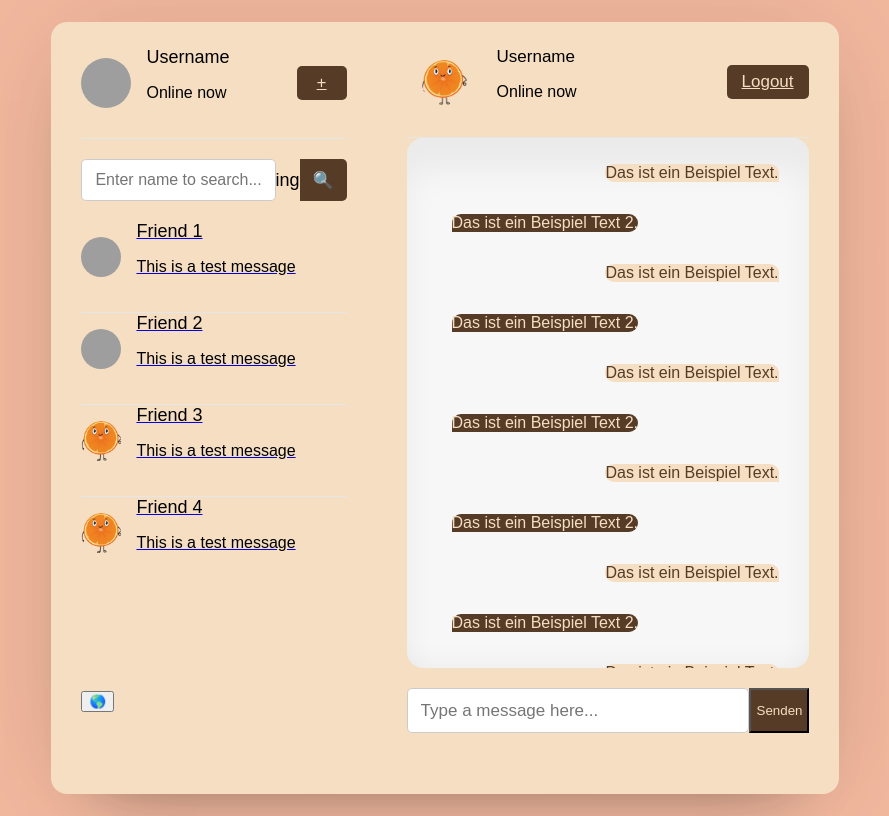
After one commit to nhcamtu6997/4Chatten, a PHP site: page /ListeUndChat.php in a window 1280 px wide. The commit adds this page. Shown: the whole page, without its empty margins (195-1084 px from the left). Run offline with PHP 8.4, Linux system fonts and the light colour scheme; grey boxes are pictures that could not be loaded.

Commit message:
Add und Chat update raw

```diff
--- /dev/null
+++ b/ListeUndChat.php
@@ -0,0 +1,166 @@
+<! DOCTYPE html>
+	<html lang="en">
+	<head>
+		<meta charset="UTF-8">
+		<meta name="viewport" content="width=device-width, initial-scale=1.0">
+		<meta http-equiv="X-UA Compatible" content="ie=edge">
+		<title>4Chatten</title>
+		<link rel="stylesheet" href="css/myStyles.css" type="text/css">
+	</head>
+	<body style="font-family: sans-serif">
+	<div class="wrapper">
+			<section class="friends">
+				<header>
+					<div class="content">
+						<img src="ProfilePicture.jpg" alt="">
+					<div class="details">
+						<span>Username</span>
+						<p>Online now</p>
+					</div>
+					</div>
+					<a href="#" class="Addfriend">&#43;</a>
+				</header>
+				<div class="search">
+					<span class="text">Select user to start chatting</span>
+					<input type="text" placeholder="Enter name to search...">
+					<button>&#x1F50D;</button>
+				</div>
+				<div class="friendslist">
+					<a href="#">
+						<div class="content">
+							<img src="ProfilePicture.jpg" alt="">
+						<div class="details">
+							<span>Friend 1</span>
+							<p>This is a test message</p>
+						</div>
+						</div>
+					</a>
+					<a href="#">
+						<div class="content">
+							<img src="ProfilePicture.jpg" alt="">
+						<div class="details">
+							<span>Friend 2</span>
+							<p>This is a test message</p>
+						</div>
+						</div>
+					</a>
+					<a href="#">
+						<div class="content">
+							<img src="images/ava.png" alt="">
+						<div class="details">
+							<span>Friend 3</span>
+							<p>This is a test message</p>
+						</div>
+						</div>
+					</a>
+					<a href="#">
+						<div class="content">
+							<img src="images/ava.png" alt="">
+						<div class="details">
+							<span>Friend 4</span>
+							<p>This is a test message</p>
+						</div>
+						</div>
+					</a>
+					<a href="#">
+						<div class="content">
+							<img src="images/ava.png" alt="">
+						<div class="details">
+							<span>Friend 5</span>
+							<p>This is a test message</p>
+						</div>
+						</div>
+					</a>
+				</div>
+				<div class="FriendlistBottom">
+  				<button>&#x1F30E;</button>
+				</div>
+
+			</section>
+			<section class="chat">
+				<header>
+					<div class="content">
+						<img src="images/ava.png" alt="">
+					<div class="details">
+						<span>Username</span>
+						<p>Online now</p>
+					</div>
+					</div>
+					<a href="#" class="logout">Logout</a>
+				</header>
+				<div class="chatfenster">
+					<div class="chat-senden">
+						<div class="details">
+						<p>Das ist ein Beispiel Text.</p>
+						</div>
+					</div>
+					<div class="chat-empfangen">
+						<img src="" alt="">
+						<div class="details">
+						<p>Das ist ein Beispiel Text 2.</p>
+						</div>
+					</div>
+				<div class="chat-senden">
+						<div class="details">
+						<p>Das ist ein Beispiel Text.</p>
+						</div>
+					</div>
+					<div class="chat-empfangen">
+						<img src="" alt="">
+						<div class="details">
+						<p>Das ist ein Beispiel Text 2.</p>
+						</div>
+					</div>
+				<div class="chat-senden">
+						<div class="details">
+						<p>Das ist ein Beispiel Text.</p>
+						</div>
+					</div>
+					<div class="chat-empfangen">
+						<img src="" alt="">
+						<div class="details">
+						<p>Das ist ein Beispiel Text 2.</p>
+						</div>
+					</div>
+				<div class="chat-senden">
+						<div class="details">
+						<p>Das ist ein Beispiel Text.</p>
+						</div>
+					</div>
+					<div class="chat-empfangen">
+						<img src="" alt="">
+						<div class="details">
+						<p>Das ist ein Beispiel Text 2.</p>
+						</div>
+					</div>
+					<div class="chat-senden">
+						<div class="details">
+						<p>Das ist ein Beispiel Text.</p>
+						</div>
+					</div>
+					<div class="chat-empfangen">
+						<img src="" alt="">
+						<div class="details">
+						<p>Das ist ein Beispiel Text 2.</p>
+						</div>
+					</div>
+					<div class="chat-senden">
+						<div class="details">
+						<p>Das ist ein Beispiel Text.</p>
+						</div>
+					</div>
+					<div class="chat-empfangen">
+						<img src="" alt="">
+						<div class="details">
+						<p>Das ist ein Beispiel Text 2.</p>
+						</div>
+					</div>
+				</div>
+				<form action="#" class="typing-area">
+				<input type="text" placeholder="Type a message here...">
+				<button>Senden</button>
+				</form>
+			</section>
+		</div>
+	</body>
+	</html>
--- a/css/myStyles.css
+++ b/css/myStyles.css
@@ -8,10 +8,11 @@ body{
 
 .wrapper{
 	background: #F5DEC1;
-	width: 450px;
+	max-width: 900px;
 	border-radius: 16px;
 	box-shadow: 0 0 128px 0 rgba(0,0,0,0.1),
 		    0 32px 64px -48px rgba(0,0,0,0.5);
+	display: flex;
 }
 .form{
 	padding:25px 30px;
@@ -105,3 +106,227 @@ body{
 .form .link a:hover{
 	text-decoration: underline;
 }
+.friends{
+	padding: 25px 30px;
+	flex: 2;
+}
+.friends header,
+.friendslist a{
+	display: flex;
+	align-items: center;
+	padding-bottom: 20px;
+	justify-content: space-between;
+	border-bottom: 1px solid #e6e6e6;
+}
+.friends .FriendlistBottom{
+	margin-top: 120px;
+}
+.wrapper img{
+	object-fit:cover;
+	border-radius: 50%;
+}
+:is(.friends, .friendslist, .chat) .content{
+	display: flex;
+	align-items: center;
+}
+.friends header .content img{
+	height: 50px;
+	width: 50px;
+}
+:is(.friends, .friendslist, .chat, .addFriend) .details{
+	color: #000;
+	margin-left: 15px;
+}
+:is(.friends, .friendslist) .details span{
+	font-size: 18px;
+	font-weight: 500;
+	margin-right: 20px;
+}
+.friends header .Addfriend{
+	color: #F5DEC1;
+	font-size: 17px;
+	padding: 7px 20px;
+	background: #563C26;
+	border-radius: 5px;
+	cursor: pointer;
+}
+.friends .search{
+	margin: 20px 0;
+	display: flex;
+	align-items: center;
+	justify-content: space-between;
+}
+.friends .search .text{
+	font-size: 18px;
+}
+.friends .search input{
+	position: absolute;
+	height: 42px;
+	width: 195px;
+	border: 1px solid #ccc;
+	padding: 0 13px;
+	font-size: 16px;
+	border-radius: 5px;
+}
+.friends .search button{
+	width: 47px;
+	height: 42px;
+	border: none;
+	outline: none;
+	color: #F5DEC1;
+	background: #563C26;
+	cursor: pointer;
+	font-size: 17px;
+	border-radius: 0 5px 5px 0;
+}
+.friendslist{
+	max-height: 350px;
+	overflow-y: auto;
+}
+:is(.friendslist, .chatfenster)::-webkit-scrollbar{
+	width: 0px;
+}
+.friendslist a{
+	padding-right: 15px;
+}
+.friendslist a .content img{
+	height: 40px;
+	width: 40px;
+}
+.chat{
+	padding: 25px 30px;
+	flex: 1;
+}
+.chat header{
+	display: flex;
+	align-items: center;
+	padding-bottom: 20px;
+	justify-content: space-between;
+	border-bottom: 1px solid #e6e6e6;
+}
+.chat header .logout{
+	color: #F5DEC1;
+	font-size: 17px;
+	padding: 7px 15px;
+	background: #563C26;
+	border-radius: 5px;
+	cursor: pointer;
+}
+.chat header .content img{
+	height: 45px;
+	width: 45px;
+	margin: 0 15px;
+}
+.chat header span{
+	font-size: 17px;
+	font-weight: 500;
+}
+.chatfenster{
+	height: 500px;
+	overflow-y: auto;
+	background: #f7f7f7;
+	border-radius: 16px;
+	padding: 10px 30px 20px 30px;
+	box-shadow: inset 0 32px 32px rgb(0 0 0 / 5%),
+		    inset 0 -32px 32px -32px rgb(0 0 0 / 5%);
+}
+.chatfenster .chat{
+	margin: 15px 0
+}
+.chatfenster .chat p{
+	word-wrap: break-word;
+	padding: 8px 16px;
+	box-shadow: 0 0 32px rgb(0 0 0 / 8%),
+		    0 16px 16px -16px rgb(0 0 0 / 10%);
+}
+.chatfenster .chat-senden{
+	display: flex;
+}
+.chat-senden .details{
+	margin-left: auto;
+	max-width: calc(100% - 130px);
+}
+.chat-senden .details p{
+	background: #F5DEC1;
+	color: #563C26;
+	border-radius: 18px 18px 0 18px;
+}
+.chatfenster .chat-empfangen{
+	display: flex;
+}
+.chat-empfangen .details{
+	margin-right: auto;
+	max-width: calc(100% - 130px);
+}
+.chat-empfangen .details p{
+	background: #563C26;
+	color: #F5DEC1;
+	border-radius: 18px 18px 18px 0px;
+}
+.chat .typing-area{
+	padding: 20px 0px;
+	display: flex;
+	justify-content: space-between;
+}
+.typing-area input{
+	height: 45px;
+	width: 342px;
+	font-size: 17px;
+	border: 1px solid #ccc;
+	padding: 0 13px;
+	border-radius: 5px
+}
+.addFriend{
+	padding: 25px 30px;
+}
+.addFriend header{
+	display: flex;
+	align-items: center;
+	padding-bottom: 20px;
+	justify-content: space-between;
+	border-bottom: 1px solid #e6e6e6;
+}
+.addFriend .addFriend-area{
+	padding: 30px 0px;
+	display: flex;
+	justify-content: space-between;
+}
+.addFriend-area input{
+	margin-top: 180px;
+	height: 45px;
+	width: 343px;
+	font-size: 17px;
+	border: 1px solid #ccc;
+	padding: 0 13px;
+	border-radius: 5px
+}
+.typing-area button{
+	width: 60px;
+	background: #563C26;
+	color: #F5DEC1;
+	cursor: pointer;
+}
+.addFriend-area button{
+	margin-top: 180px;
+	width: 60px;
+	background: #563C26;
+	color: #F5DEC1;
+	cursor: pointer;
+}
+.addFriend header .logout{
+	color: #F5DEC1;
+	font-size: 17px;
+	padding: 7px 15px;
+	background: #563C26;
+	border-radius: 5px;
+	cursor: pointer;
+}
+.addFriend header .content img{
+	height: 45px;
+	width: 45px;
+	margin: 0 15px;
+}
+.addFriend header span{
+	font-size: 17px;
+	font-weight: 500;
+}
```
Also changed, not shown: ListeUndAdd.php (added, +98 -0 lines), css/myStyles_test.css (added, +107 -0 lines), functions/signup_f.php (+37 -10 lines), signup.php (+4 -4 lines).
